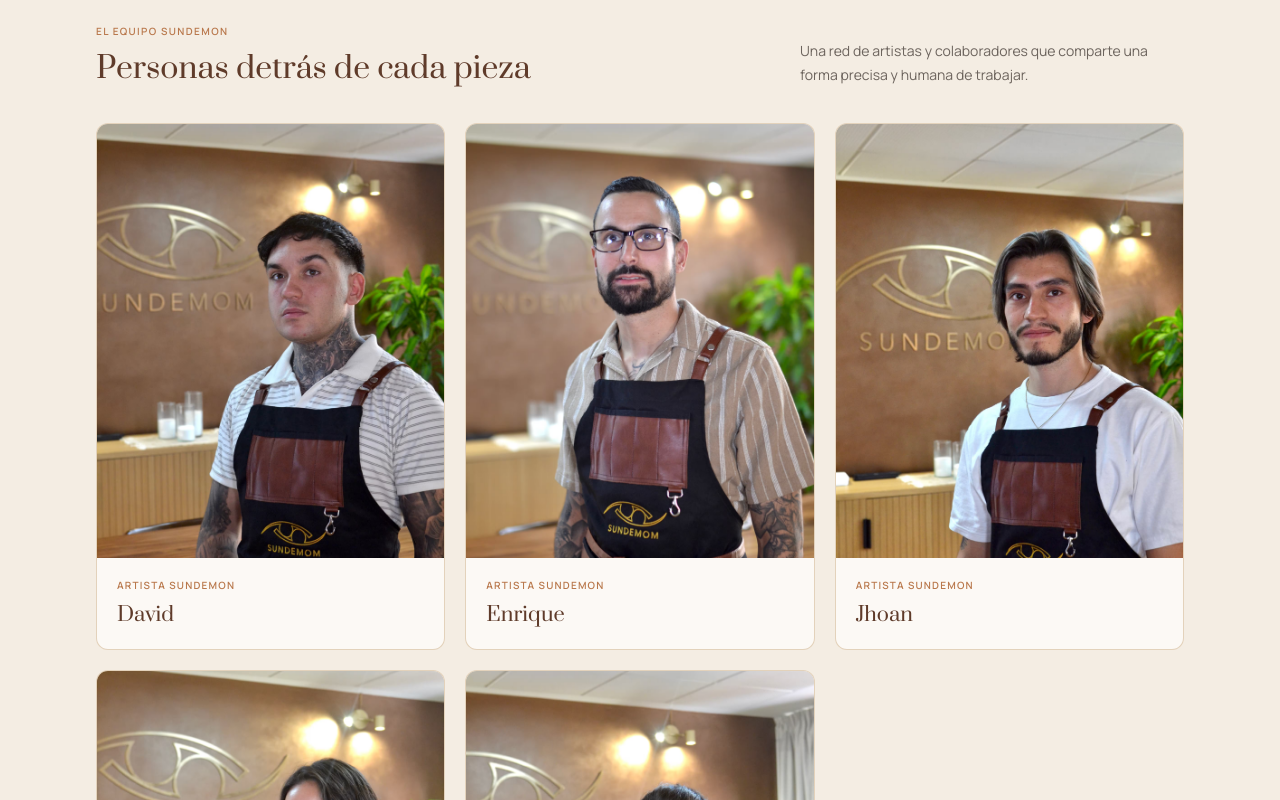
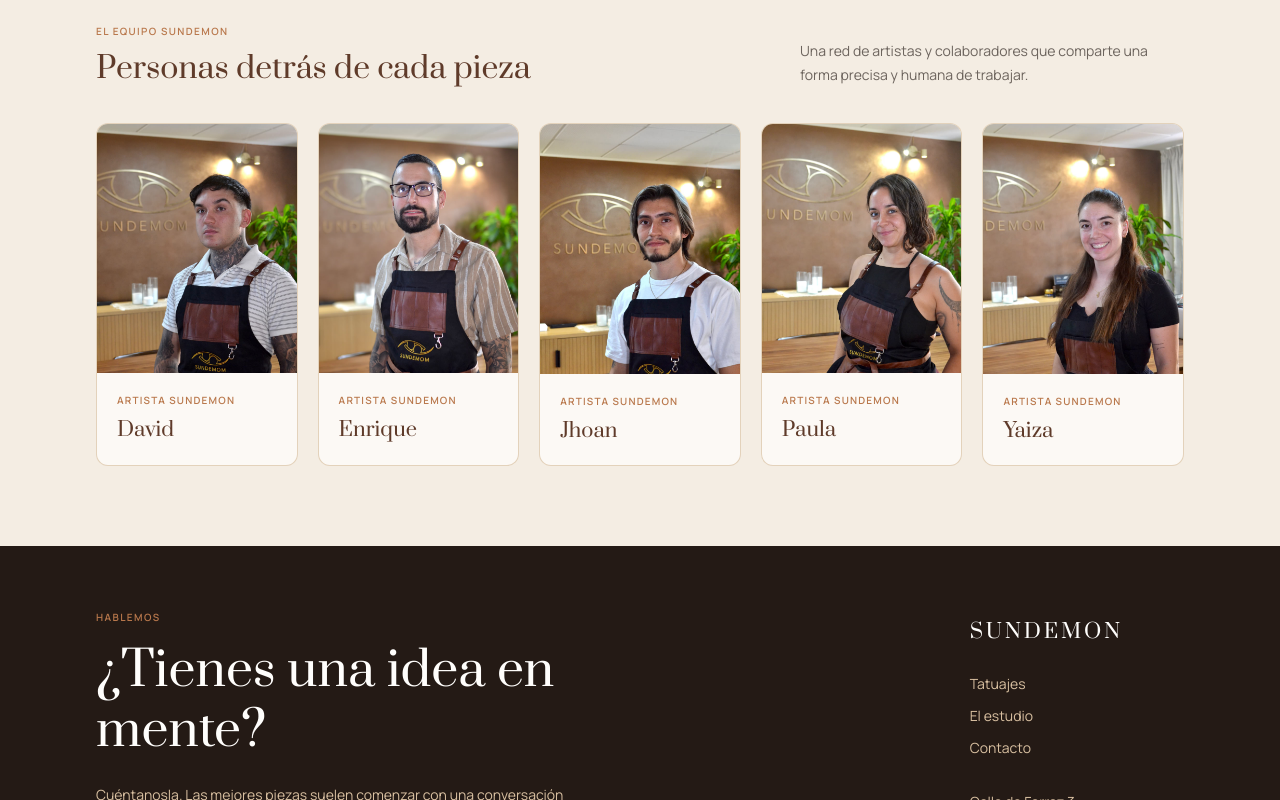
Before and after one commit to Eduval84/NewSundemomWeb, a Next.js app in the folder sundemon-web/: page /estudio in a window 1280 px wide. Shown: the part 1000-1800 px from the top of the page. Built offline with nearby package versions, Linux system fonts and the light colour scheme.

Commit message:
feat: update Team component to enhance artist grid layout for improved visibility

```diff
--- a/sundemon-web/components/sections/landing-page.tsx
+++ b/sundemon-web/components/sections/landing-page.tsx
@@ -232,7 +232,7 @@
         </div>
         <p className="max-w-sm font-sans text-sm leading-6 text-ink-900/65">Una red de artistas y colaboradores que comparte una forma precisa y humana de trabajar.</p>
       </div>
-      <div className="mt-9 grid gap-5 sm:grid-cols-2 lg:grid-cols-3">
+      <div className="mt-9 grid gap-5 sm:grid-cols-2 lg:grid-cols-5">
         {artists.map(([name, image]) => (
           <article key={name} className="group overflow-hidden rounded-lg border border-sand-300/70 bg-white-warm/70">
             <div className="relative aspect-[4/5] overflow-hidden bg-sand-200">
```
